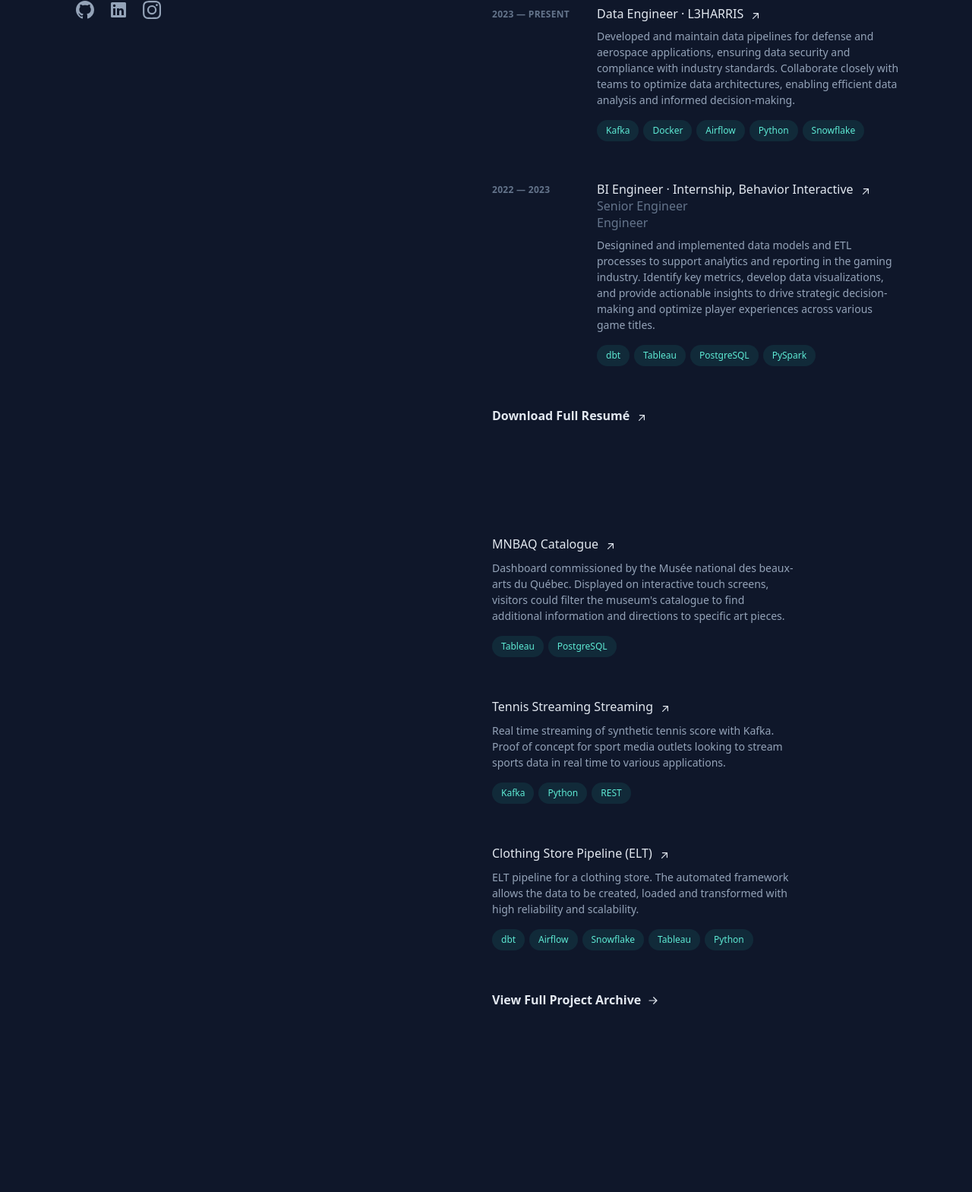
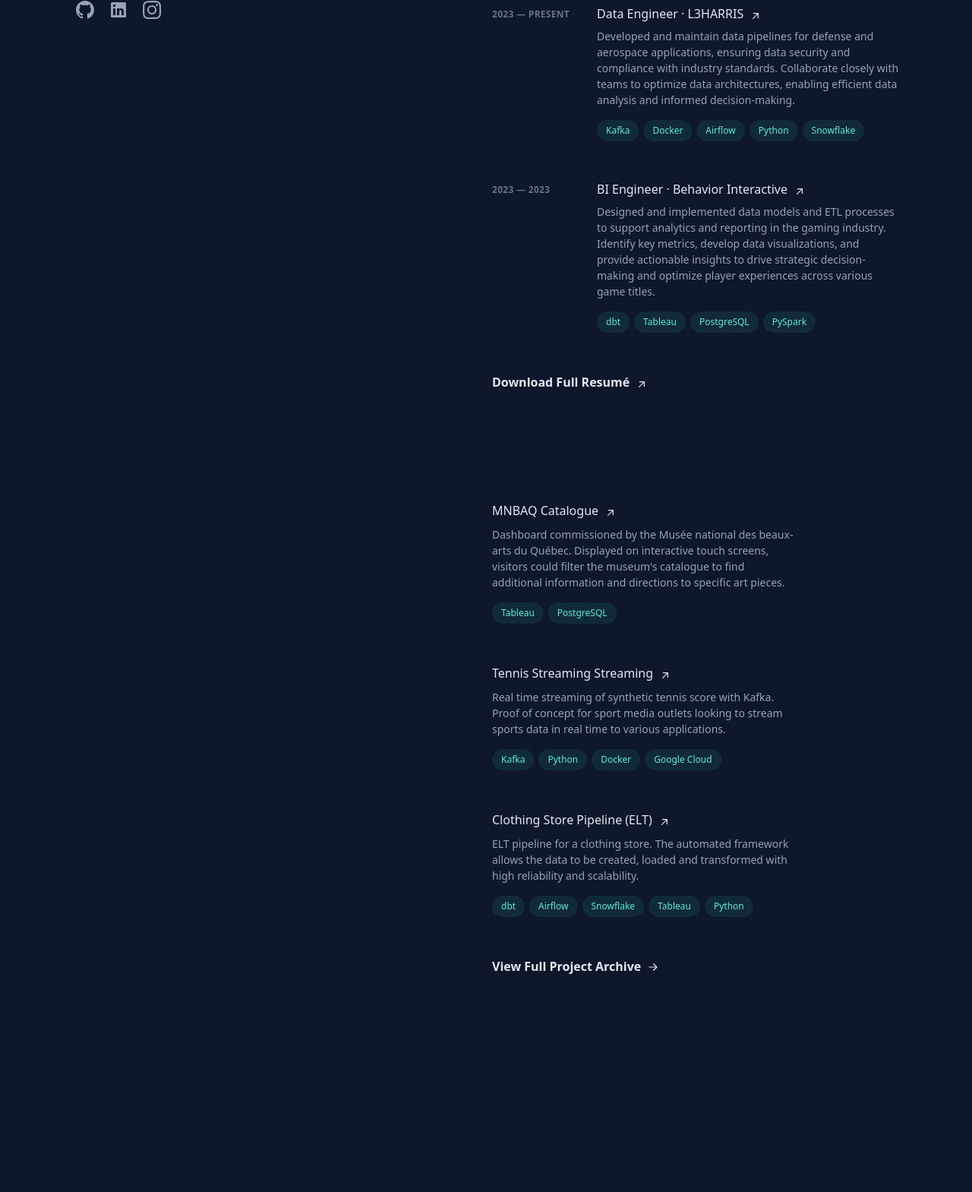
Before and after one commit to ShayneLussier/website, a Python web app: template templates/html/index.html in a window 1280 px wide. Shown: the part 679-2248 px from the top of the page at 76% size. After the commit the page ends 1961 px from the top, so only its background shows below. Run offline with Jinja, Linux system fonts and the light colour scheme; the template is opened without the code that fills it, so the values that code supplies are empty; some libraries are stand-ins or nearby versions.

Commit message:
feat: Update technologies and job description in index.html template.

```diff
--- a/templates/html/index.html
+++ b/templates/html/index.html
@@ -349,7 +349,7 @@
                                             </div>
                                             <header
                                                 class="z-10 mb-2 mt-1 text-xs font-semibold uppercase tracking-wide text-slate-500 sm:col-span-2"
-                                                aria-label="2018 to 2024">2022 — 2023</header>
+                                                aria-label="2018 to 2024">2023 — 2023</header>
                                             <div class="z-10 sm:col-span-6">
                                                 <h3 class="font-medium leading-snug text-slate-200">
                                                     <div>
@@ -362,7 +362,7 @@
                                                             <span>
                                                                 BI Engineer ·
                                                                 <span class="inline-block">
-                                                                    Internship, Behavior Interactive
+                                                                    Behavior Interactive
                                                                     <svg xmlns="http://www.w3.org/2000/svg"
                                                                         viewBox="0 0 20 20" fill="currentColor"
                                                                         class="inline-block h-4 w-4 shrink-0 transition-transform group-hover/link:-translate-y-1 group-hover/link:translate-x-1 group-focus-visible/link:-translate-y-1 group-focus-visible/link:translate-x-1 motion-reduce:transition-none ml-1 translate-y-px"
@@ -375,15 +375,8 @@
                                                             </span>
                                                         </a>
                                                     </div>
-                                                    <div>
-                                                        <div class="text-slate-500" aria-hidden="true">Senior Engineer
-                                                        </div>
-                                                    </div>
-                                                    <div>
-                                                        <div class="text-slate-500" aria-hidden="true">Engineer</div>
-                                                    </div>
                                                 </h3>
-                                                <p class="mt-2 text-sm leading-normal">Designined and implemented data models and ETL processes to support analytics and reporting in the gaming industry. Identify key metrics, develop data visualizations, and provide actionable insights to drive strategic decision-making and optimize player experiences across various game titles.
+                                                <p class="mt-2 text-sm leading-normal">Designed and implemented data models and ETL processes to support analytics and reporting in the gaming industry. Identify key metrics, develop data visualizations, and provide actionable insights to drive strategic decision-making and optimize player experiences across various game titles.
                                                 </p>
                                                 <ul class="mt-2 flex flex-wrap" aria-label="Technologies used">
                                                     <li class="mr-1.5 mt-2">
@@ -536,7 +529,12 @@
                                                     <li class="mr-1.5 mt-2">
                                                         <div
                                                             class="flex items-center rounded-full bg-teal-400/10 px-3 py-1 text-xs font-medium leading-5 text-teal-300 ">
-                                                            REST</div>
+                                                            Docker</div>
+                                                    </li>
+                                                    <li class="mr-1.5 mt-2">
+                                                        <div
+                                                            class="flex items-center rounded-full bg-teal-400/10 px-3 py-1 text-xs font-medium leading-5 text-teal-300 ">
+                                                            Google Cloud</div>
                                                     </li>
                                                 </ul>
                                             </div>
```
